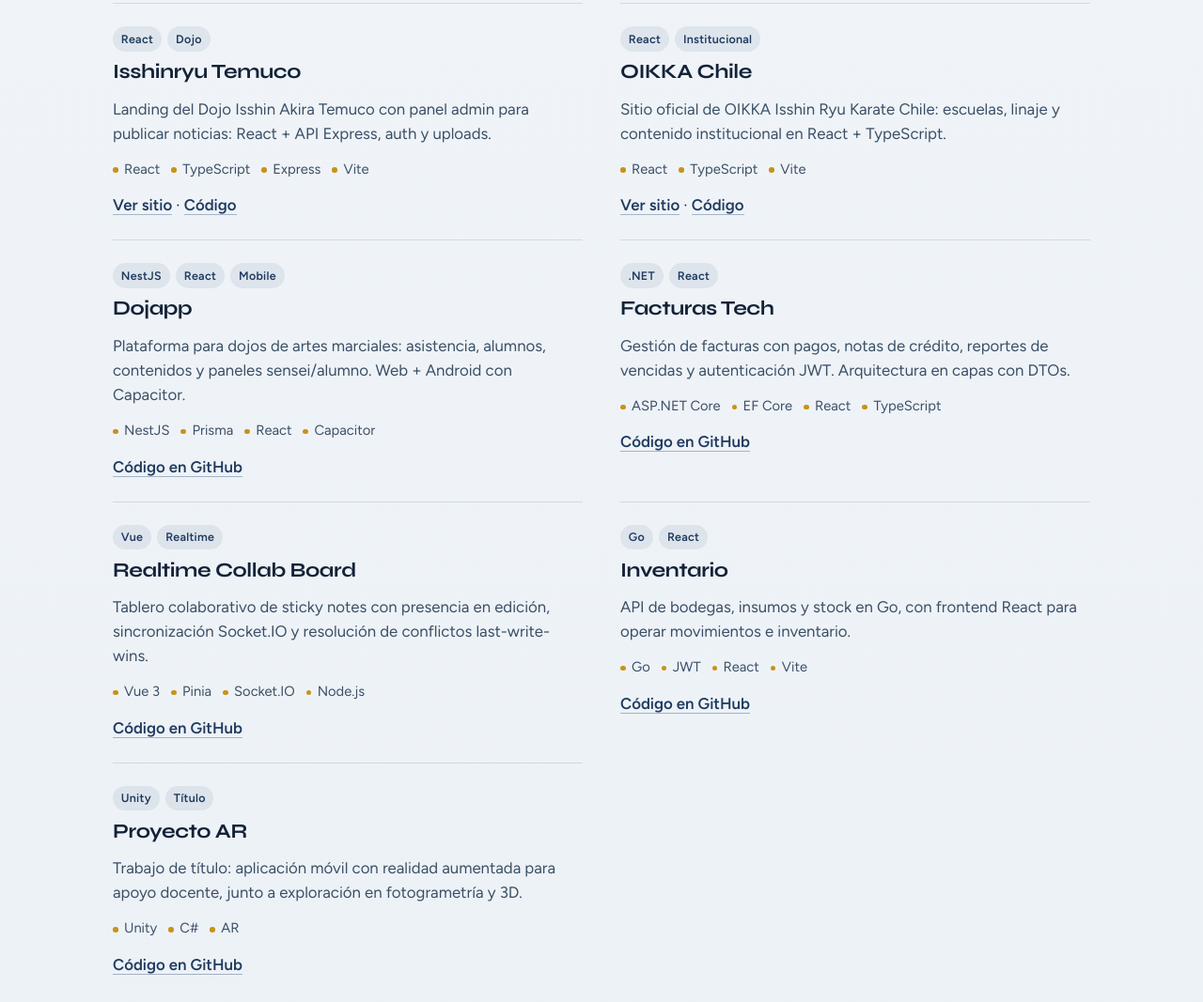
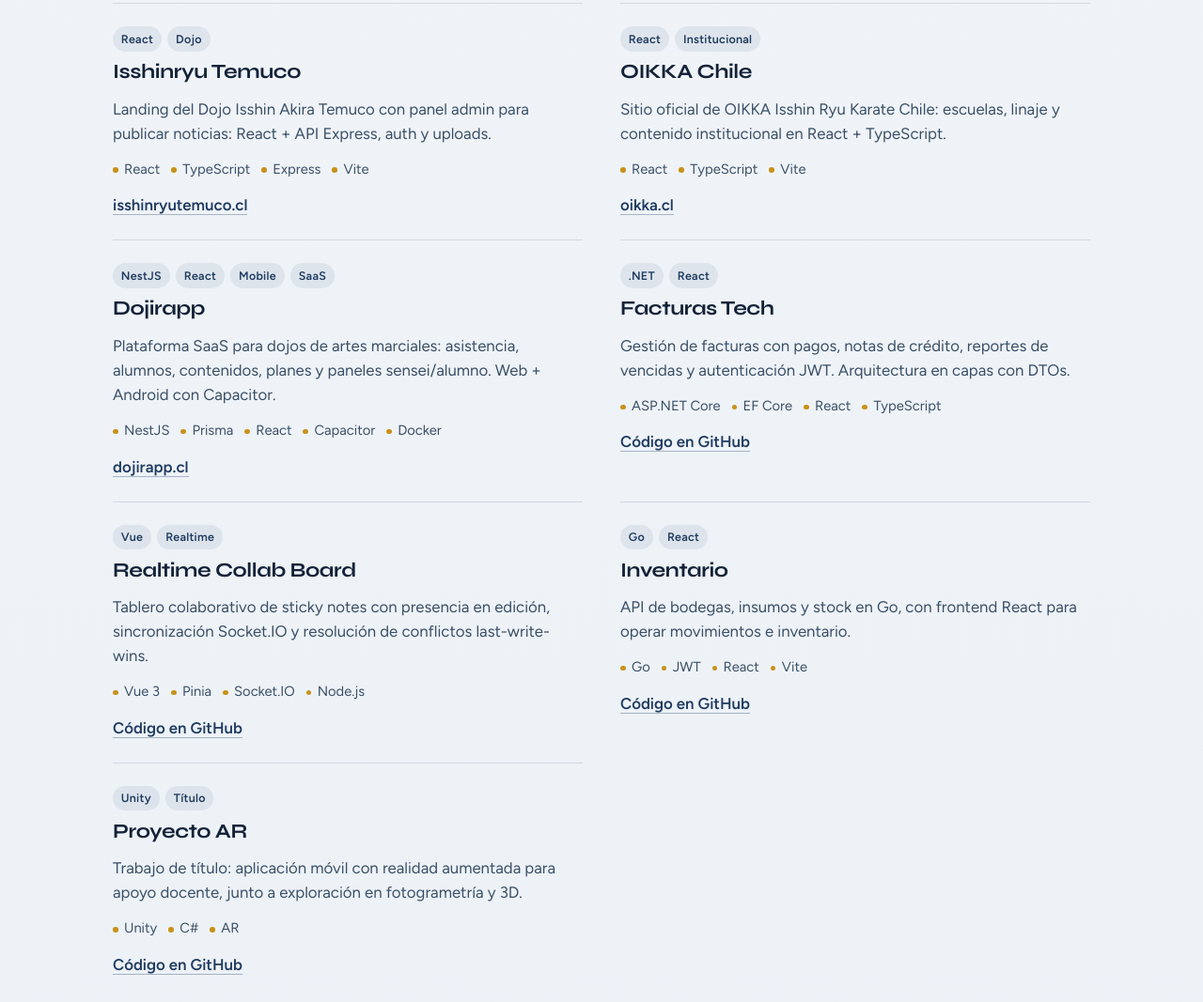
Before and after one commit to Raysus/portfolio-js, a plain HTML site: page index.html in a window 1280 px wide. Shown: the part 1220-2287 px from the top of the page at 94% size. Drawn offline with Linux system fonts and the light colour scheme.

Commit message:
Use production links for Isshinryu, OIKKA and Dojirapp.

```diff
--- a/index.html
+++ b/index.html
@@ -121,9 +121,7 @@
             <li>Express</li>
             <li>Vite</li>
           </ul>
-          <a class="text-link" href="https://raysus.github.io/isshinryutemuco/" target="_blank" rel="noopener">Ver sitio</a>
-          ·
-          <a class="text-link" href="https://github.com/Raysus/isshinryutemuco" target="_blank" rel="noopener">Código</a>
+          <a class="text-link" href="https://isshinryutemuco.cl/" target="_blank" rel="noopener">isshinryutemuco.cl</a>
         </article>
 
         <article class="project">
@@ -141,9 +139,7 @@
             <li>TypeScript</li>
             <li>Vite</li>
           </ul>
-          <a class="text-link" href="https://raysus.github.io/oikka-chile/" target="_blank" rel="noopener">Ver sitio</a>
-          ·
-          <a class="text-link" href="https://github.com/Raysus/oikka-chile" target="_blank" rel="noopener">Código</a>
+          <a class="text-link" href="https://oikka.cl/" target="_blank" rel="noopener">oikka.cl</a>
         </article>
 
         <article class="project">
@@ -151,19 +147,21 @@
             <span class="tag">NestJS</span>
             <span class="tag">React</span>
             <span class="tag">Mobile</span>
+            <span class="tag">SaaS</span>
           </div>
-          <h3>Dojapp</h3>
+          <h3>Dojirapp</h3>
           <p>
-            Plataforma para dojos de artes marciales: asistencia, alumnos,
-            contenidos y paneles sensei/alumno. Web + Android con Capacitor.
+            Plataforma SaaS para dojos de artes marciales: asistencia, alumnos,
+            contenidos, planes y paneles sensei/alumno. Web + Android con Capacitor.
           </p>
           <ul class="stack-list">
             <li>NestJS</li>
             <li>Prisma</li>
             <li>React</li>
             <li>Capacitor</li>
+            <li>Docker</li>
           </ul>
-          <a class="text-link" href="https://github.com/Raysus/dojapp" target="_blank" rel="noopener">Código en GitHub</a>
+          <a class="text-link" href="https://dojirapp.cl/" target="_blank" rel="noopener">dojirapp.cl</a>
         </article>
 
         <article class="project">
@@ -254,10 +252,10 @@
           <div class="when">Mar 2026 – Presente</div>
           <div class="what">
             <h3>Consultor Full Stack — Freelance</h3>
-            <p class="org">Salud digital (RIS/PACS) · Sitios Isshinryu / OIKKA</p>
+            <p class="org">Salud digital (RIS/PACS) · Dojirapp · Sitios Isshinryu / OIKKA</p>
             <p>
-              Desarrollo de RIS multi-sede (DICOM/Orthanc/OHIF, Docker, SSO) y
-              sitios web para Isshinryu Temuco y OIKKA Chile.
+              Desarrollo de RIS multi-sede (DICOM/Orthanc/OHIF, Docker, SSO),
+              la plataforma SaaS Dojirapp, y sitios web para Isshinryu Temuco y OIKKA Chile.
             </p>
           </div>
         </li>
```
Also changed, not shown: 2 other files.
